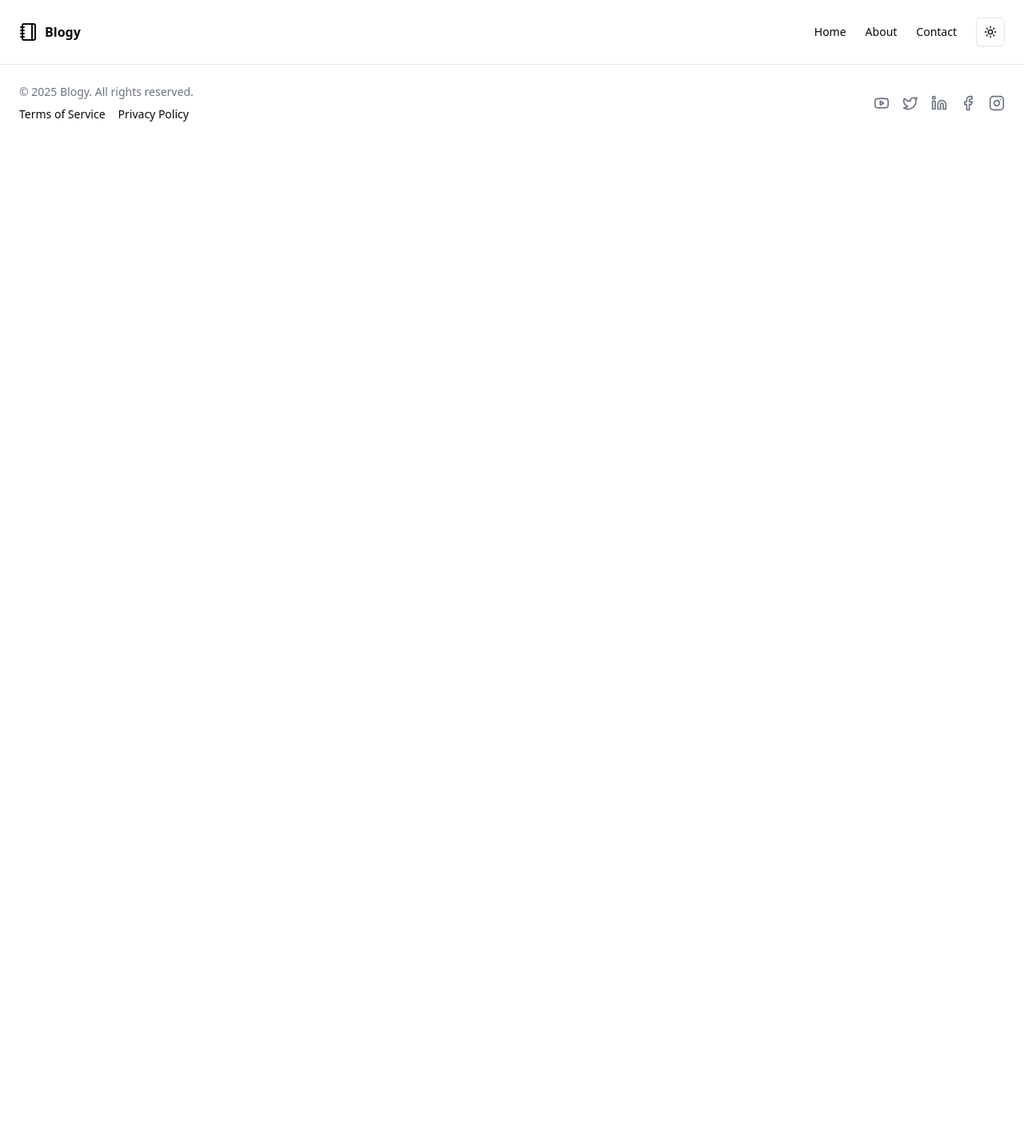
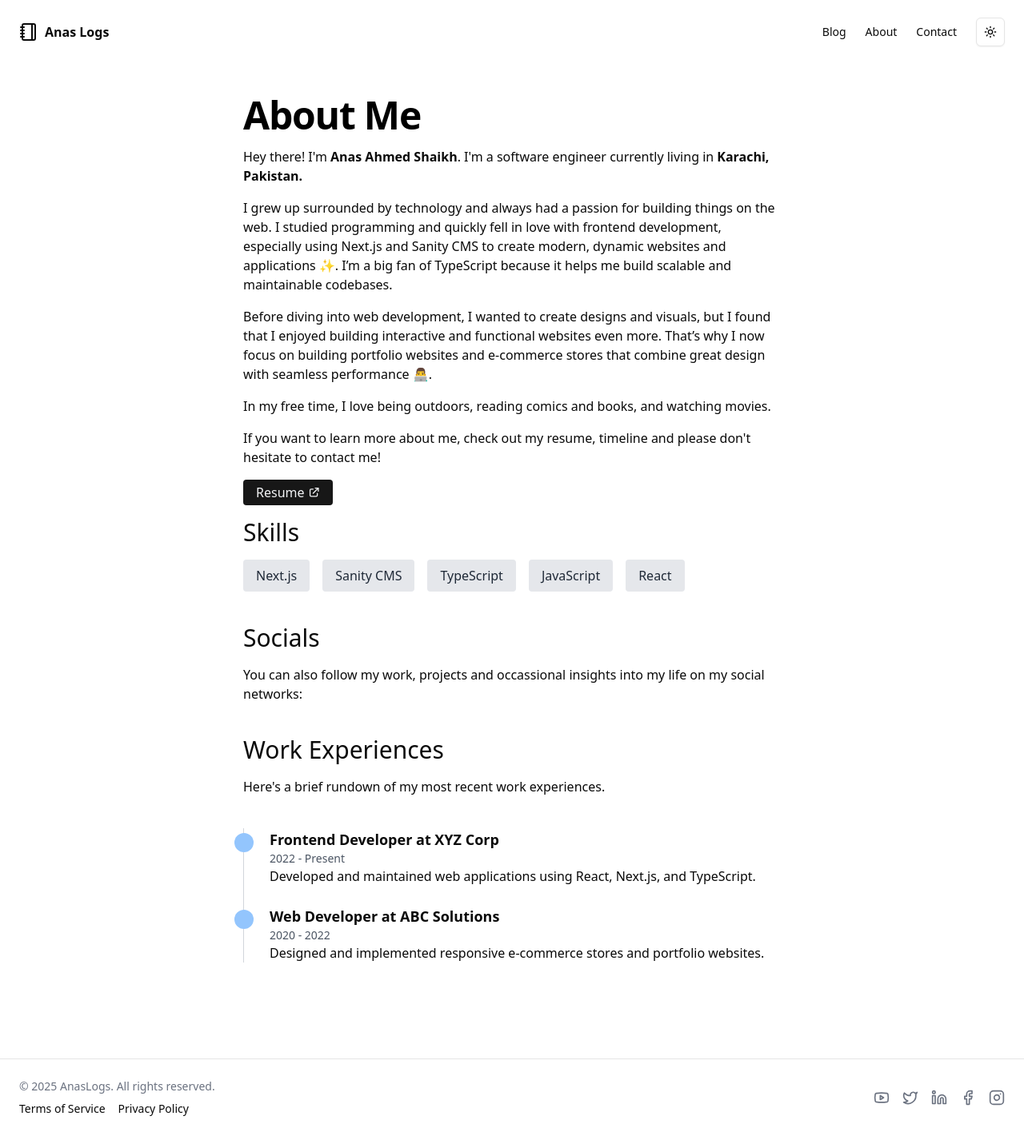
Before and after one commit to anasahmed07/blog, a Next.js app: page /about in a window 1280 px wide. Shown: the whole page at 80% size. Before the commit the page ends 800 px from the top, so only its background shows below. Built offline with nearby package versions, Linux system fonts and the light colour scheme.

Commit message:
made some changes

```diff
--- a/src/app/about/page.tsx
+++ b/src/app/about/page.tsx
@@ -1,8 +1,130 @@
+// import {
+//   Express,
+//   Facebook,
+//   Github,
+//   Instagram,
+//   Javascript,
+//   Linkedin,
+//   Medium,
+//   Mysql,
+//   Nextdotjs,
+//   Nodedotjs,
+//   Python,
+//   Tailwindcss,
+//   Twitter,
+//   Typescript
+// } from '@styled-icons/simple-icons';
+
+// const skills = [
+//   { icon: Javascript },
+//   { icon: Typescript },
+//   { icon: Nodedotjs },
+//   { icon: Mysql },
+//   { icon: Express },
+//   { icon: Nextdotjs },
+//   { icon: Tailwindcss },
+//   { icon: Python }
+// ];
+
+// const socials = [
+//   { icon: Github, link: 'https://github.com/' },
+//   { icon: Instagram, link: 'https://www.instagram.com/' },
+//   { icon: Linkedin, link: 'https://www.linkedin.com/' },
+//   { icon: Facebook, link: 'https://www.facebook.com/' },
+//   { icon: Twitter, link: 'https://twitter.com/' },
+//   { icon: Medium, link: 'https://medium.com/' }
+// ];
+
+import Link from 'next/link';
+
+export default function AboutPage() {
+
+  return (
+    <div className="flex flex-col justify-center items-start max-w-2xl mx-auto my-10 w-full">
+      <h1 className="font-bold text-3xl md:text-5xl tracking-tight mb-4 text-black dark:text-white">
+        About Me
+      </h1>
+      <div className="flex flex-col gap-4 mb-8 prose dark:prose-dark leading-6 max-w-2xl">
+        <h6>Hey there! I'm <strong>Anas Ahmed Shaikh</strong>. I'm a software engineer currently living in <strong>Karachi, Pakistan.</strong></h6>
+        <p>I grew up surrounded by technology and always had a passion for building things on the web. I studied programming and quickly fell in love with frontend development, especially using Next.js and Sanity CMS to create modern, dynamic websites and applications ✨. I’m a big fan of TypeScript because it helps me build scalable and maintainable codebases.</p>
+        <p>Before diving into web development, I wanted to create designs and visuals, but I found that I enjoyed building interactive and functional websites even more. That’s why I now focus on building portfolio websites and e-commerce stores that combine great design with seamless performance 👨‍💻.</p>
+        <p>In my free time, I love being outdoors, reading comics and books, and watching movies.</p>
+        <p>If you want to learn more about me, check out my resume, timeline and please don't hesitate to contact me!</p>
+        <Link href={"#"} target='blank'>
+          <button className="flex items-center justify-center right-1 top-1 px-4 font-medium h-8 bg-primary dark:bg-secondary text-gray-100 rounded w-28" type="submit">
+            Resume{' '}
+            {
+              <svg xmlns="http://www.w3.org/2000/svg" className="h-auto w-5 ml-1" fill="none" viewBox="0 0 24 24" stroke="currentColor" strokeWidth="2">
+                <path strokeLinecap="round" strokeLinejoin="round" d="M10 6H6a2 2 0 00-2 2v10a2 2 0 002 2h10a2 2 0 002-2v-4M14 4h6m0 0v6m0-6L10 14"/>
+              </svg>
+            }
+          </button>
+        </Link>
+        <h4 className="text-3xl">Skills</h4>
+        {/* map the skills */}
+        <div className="flex flex-wrap w-full flex-row gap-4 mb-6">
+          <span className="px-4 py-2 bg-gray-200 dark:bg-gray-800 text-gray-800 dark:text-gray-200 rounded">Next.js</span>
+          <span className="px-4 py-2 bg-gray-200 dark:bg-gray-800 text-gray-800 dark:text-gray-200 rounded">Sanity CMS</span>
+          <span className="px-4 py-2 bg-gray-200 dark:bg-gray-800 text-gray-800 dark:text-gray-200 rounded">TypeScript</span>
+          <span className="px-4 py-2 bg-gray-200 dark:bg-gray-800 text-gray-800 dark:text-gray-200 rounded">JavaScript</span>
+          <span className="px-4 py-2 bg-gray-200 dark:bg-gray-800 text-gray-800 dark:text-gray-200 rounded">React</span>
+        </div>
+        <h4 className="text-3xl mb-0">Socials</h4>
+        <p className="mb-2 mt-0">You can also follow my work, projects and occassional insights into my life on my social networks:</p>
+        <div className="flex flex-wrap w-full flex-row gap-y-3">
+            {/* map the socials */}
+        </div>
+        <h4 className="text-3xl">Work Experiences</h4>
+        <p className="mb-2 mt-0">Here's a brief rundown of my most recent work experiences.</p>
+        <div className="timeline mt-4 mb-6">
+          <div className="relative pl-8 border-l border-gray-300 dark:border-gray-600">
+            <div className="mb-6">
+              <span className="absolute -left-3 top-1.5 w-6 h-6 bg-blue-300 rounded-full"></span>
+              <h5 className="text-lg font-semibold">Frontend Developer at XYZ Corp</h5>
+              <p className="text-sm text-gray-600 dark:text-gray-400">2022 - Present</p>
+              <p>Developed and maintained web applications using React, Next.js, and TypeScript.</p>
+            </div>
+            <div className="mb-6 relative">
+              <span className="absolute -left-11 top-1.5 w-6 h-6 bg-blue-300 rounded-full"></span>
+              <h5 className="text-lg font-semibold">Web Developer at ABC Solutions</h5>
+              <p className="text-sm text-gray-600 dark:text-gray-400">2020 - 2022</p>
+              <p>Designed and implemented responsive e-commerce stores and portfolio websites.</p>
+            </div>
+          </div>
+        </div>
+      </div>
+    </div>
+  )
+}
+
+{/* skills map */}
+
+{/* <div className="flex flex-wrap w-full flex-row gap-y-3">
+  {skills.map((item, key) => {
+    return (
+      <div className="basis-10" key={key}>
+        <item.icon className="w-8 h-auto text-gray-800 dark:text-gray-200" />
+      </div>
+    );
+  })}
+</div> */}
 
 
-export default function AboutPage() {
-    return (
-      <>
-      </>
-    );
-  }
+
+            {/* socials map */}
+{/*
+            {socials.map((item, key) => {
+              return (
+                <div className="basis-10" key={key}>
+                  <Link
+                    href={item.link}
+                    target="_blank"
+                    rel="noopener noreferrer"
+                  >
+                    <item.icon className="w-8 h-auto text-gray-800 dark:text-gray-200" />
+                  </Link>
+                </div>
+              );
+            })}
+
+             */}
--- a/src/components/footer.tsx
+++ b/src/components/footer.tsx
@@ -7,7 +7,7 @@ export default function Footer(){
             <div className="container mx-auto flex flex-col md:flex-row justify-between items-center">
             <div className="flex flex-col items-center md:items-start mb-4 md:mb-0">
                 <p className="text-sm text-gray-500 dark:text-gray-400">
-                © 2025 Blogy. All rights reserved.
+                © 2025 AnasLogs. All rights reserved.
                 </p>
                 <nav className="flex gap-4 mt-2">
                 <Link className="text-sm hover:underline underline-offset-4" href="#">
--- a/src/components/header.tsx
+++ b/src/components/header.tsx
@@ -14,11 +14,11 @@ export default function Header() {
             <header className="px-4 lg:px-6 h-20 flex items-center">
                 <Link className="flex items-center justify-center" href="/">
                     <NotebookIcon className="h-6 w-6 mr-2" />
-                    <span className="font-bold">Blogy</span>
+                    <span className="font-bold">Anas Logs</span>
                 </Link>
                 <nav className="ml-auto items-center gap-4 sm:gap-6 hidden md:flex">
-                    <Link className="text-sm font-medium hover:underline underline-offset-4" href="/">
-                        Home
+                    <Link className="text-sm font-medium hover:underline underline-offset-4" href="/blog">
+                        Blog
                     </Link>
                     <Link className="text-sm font-medium hover:underline underline-offset-4" href="/about">
                         About
@@ -26,7 +26,6 @@ export default function Header() {
                     <Link className="text-sm font-medium hover:underline underline-offset-4" href="/contact">
                         Contact
                     </Link>
-                    <ThemeTogglerButton />
                 </nav>
                 <Button
                     className="ml-auto md:hidden"
@@ -36,12 +35,16 @@ export default function Header() {
                 >
                     {mobileMenuOpen ? <XIcon className="h-6 w-6" /> : <MenuIcon className="h-6 w-6" />}
                 </Button>
+                <div className="md:ml-6">
+                    <ThemeTogglerButton />
+                </div>
+
             </header>
             {mobileMenuOpen && (
                 <div className="md:hidden">
                     <nav className="flex flex-col items-center gap-4 p-4 bg-gray-100 dark:bg-gray-800">
-                        <Link className="text-sm font-medium hover:underline underline-offset-4" href="/">
-                            Home
+                        <Link className="text-sm font-medium hover:underline underline-offset-4" href="/blog">
+                            Blog
                         </Link>
                         <Link className="text-sm font-medium hover:underline underline-offset-4" href="/about">
                             About
```
